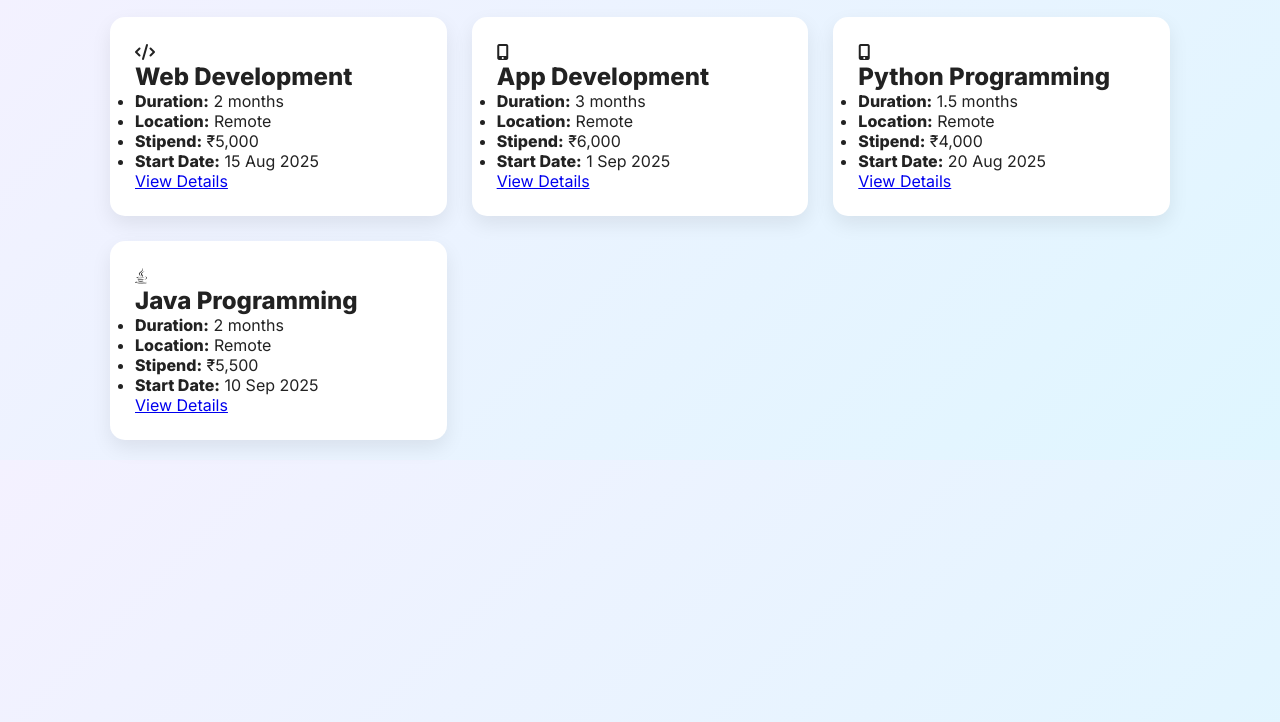
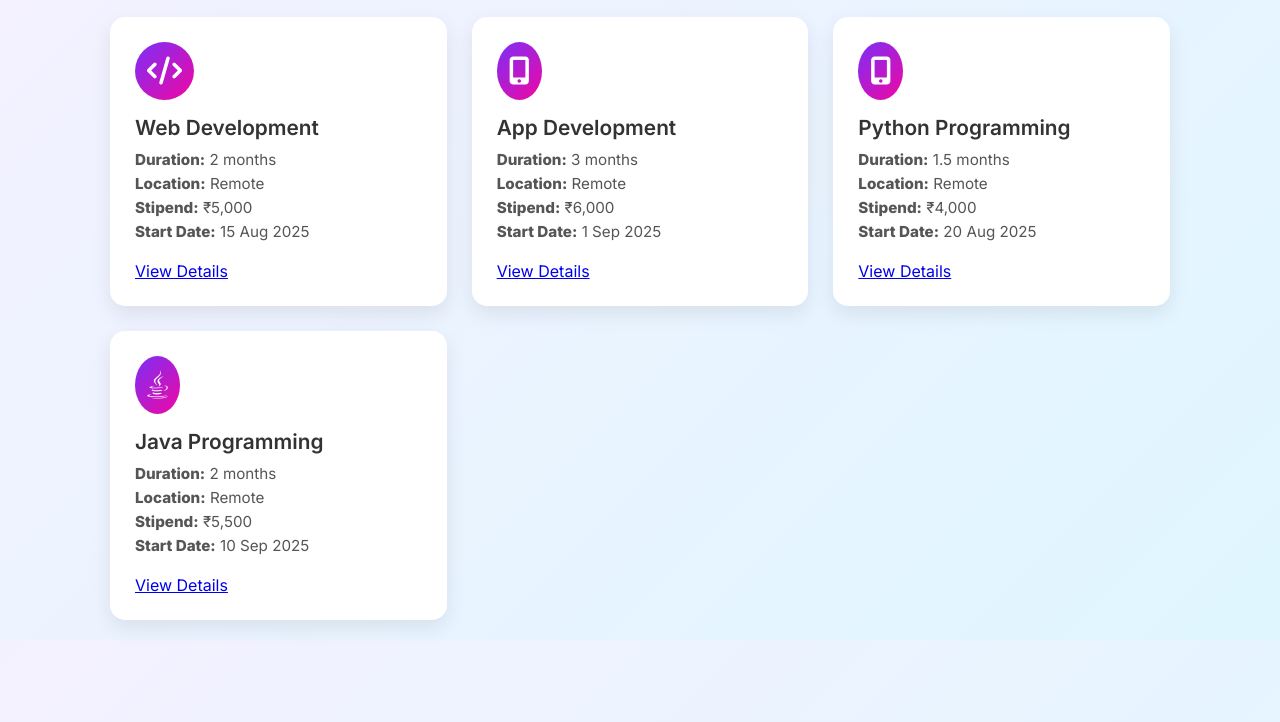
Before and after one commit to Srilekha-Paul/Redesign_web, a plain HTML site: page index.html in a window 1280 px wide. Shown: the part 78-800 px from the top of the page. Drawn offline with Linux system fonts and the light colour scheme.

Commit message:
add card and titel and list style

```diff
--- a/style.css
+++ b/style.css
@@ -43,3 +43,31 @@ body{
     transform: translateY(-8px);
     box-shadow: 0 12px 25px rgba(0,0,0,0.15);
 }
+
+.icon {
+    background: linear-gradient(135deg, #7b2ff7, #f107a3);
+    color: white;
+    font-size: 28px;
+    padding: 12px;
+    border-radius: 50%;
+    margin-bottom: 15px;
+}
+
+.card h2 {
+    font-size: 1.3rem;
+    font-weight: 600;
+    margin-bottom: 10px;
+    color: #333;
+}
+
+
+.card ul {
+    list-style: none;
+    margin-bottom: 15px;
+}
+
+.card ul li {
+    font-size: 0.95rem;
+    color: #555;
+    margin-bottom: 5px;
+}
```
